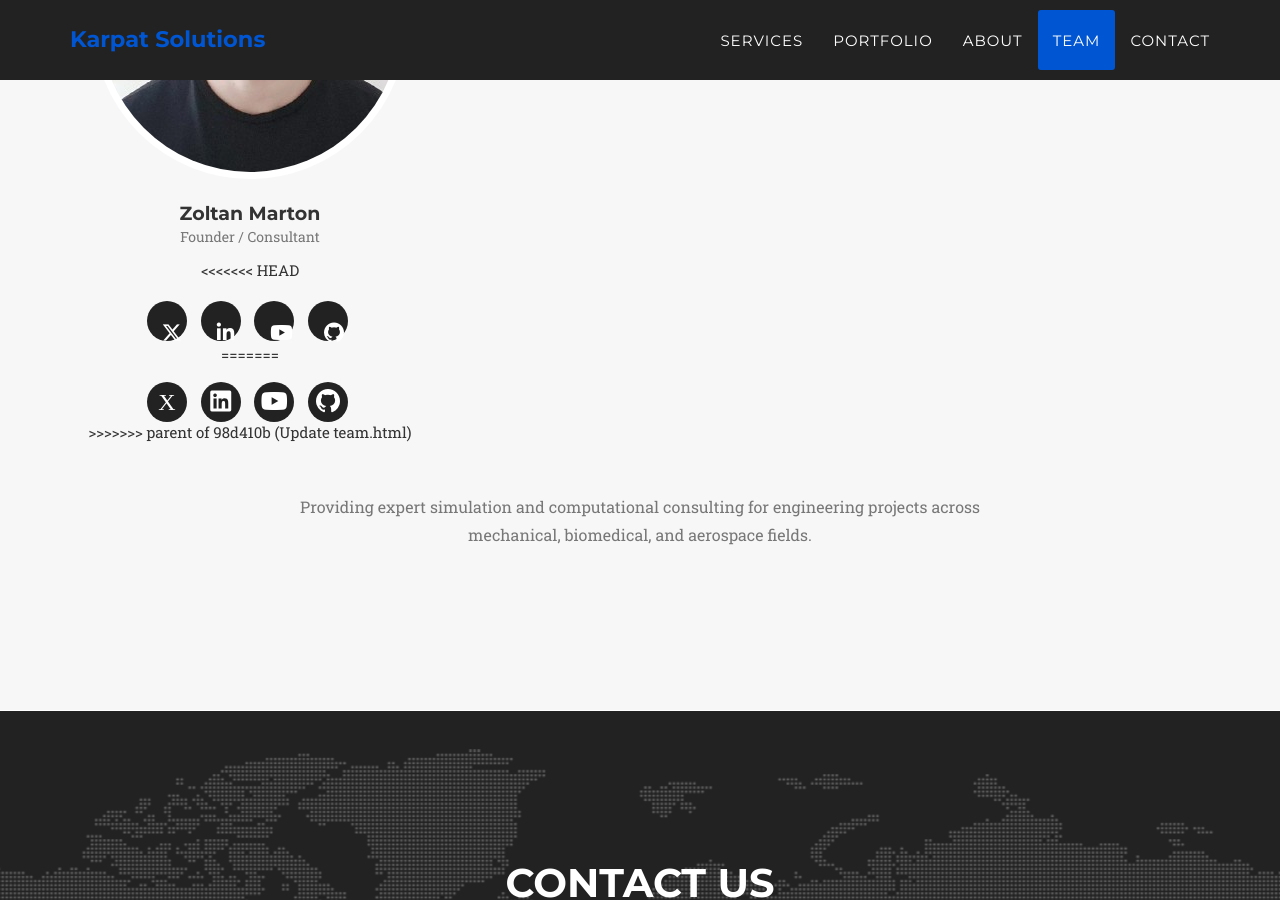
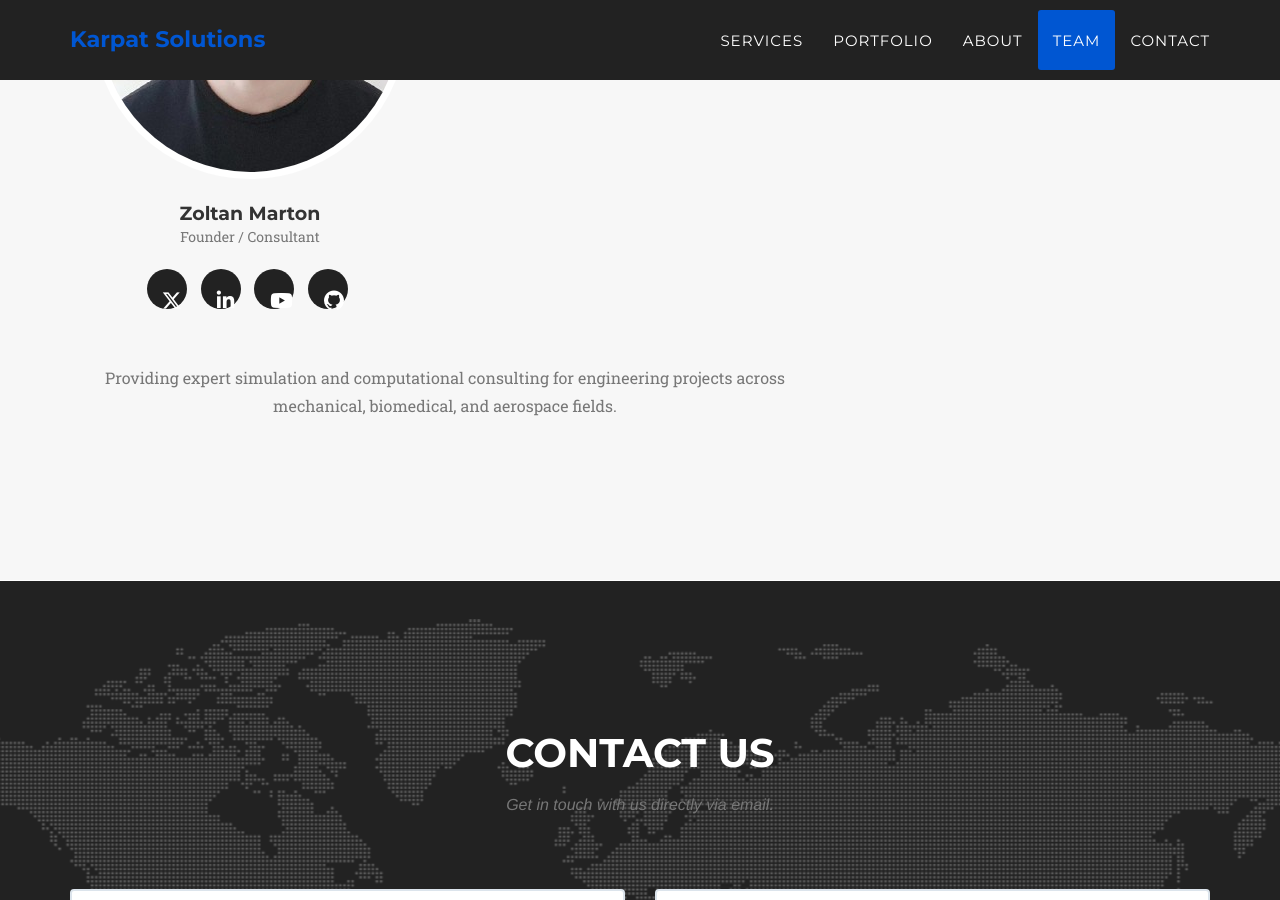
Before and after one commit to ZMatrix253/karpat-solutions, a Jekyll site: the page built from index.html, in a window 1280 px wide and 900 px high, scrolled down 3804 px. Built offline with Jekyll 4.4.1, drawn with Linux system fonts in a browser that asks for light colours; nearby versions of some CDN libraries; some web fonts are replaced; library files that are not in the unit come from our copies.

Commit message:
Revert "Update team.html"
This reverts commit b9d970c384179534975340ae79dff8723f60d76c.

```diff
--- a/_includes/team.html
+++ b/_includes/team.html
@@ -18,7 +18,6 @@
                     <h4>{{ member.name }}</h4>
                     <p class="text-muted">{{ member.position }}</p>
 
-<<<<<<< HEAD
                     <!-- Social Buttons – Fixed for FA6 -->
                     <ul class="list-inline social-buttons" style="margin-top: 20px;">
                         {% for network in member.social %}
@@ -39,20 +38,6 @@
                         </li>
                         {% endfor %}
                     </ul>
-=======
-                    <!-- Social Buttons (Font Awesome 6) -->
-                    <div class="row text-center" style="margin-top: 15px;">
-                        <ul class="social-buttons list-inline">
-                            {% for network in member.social %}
-                            <li>
-                                <a href="{{ network.url }}" target="_blank">
-                                    <i class="fab fa-{{ network.title | downcase }}" style="font-size: 24px;"></i>
-                                </a>
-                            </li>
-                            {% endfor %}
-                        </ul>
-                    </div>
->>>>>>> parent of 98d410b (Update team.html)
                 </div>
             </div>
             {% endfor %}
@@ -60,7 +45,7 @@
 
         <!-- Section Footer Text -->
         <div class="row">
-            <div class="col-lg-8 col-lg-offset-2 text-center">
+            <div class="col-lg-8 mx-auto text-center">
                 <p class="large text-muted">
                     Providing expert simulation and computational consulting for engineering projects across mechanical, biomedical, and aerospace fields.
                 </p>
```
